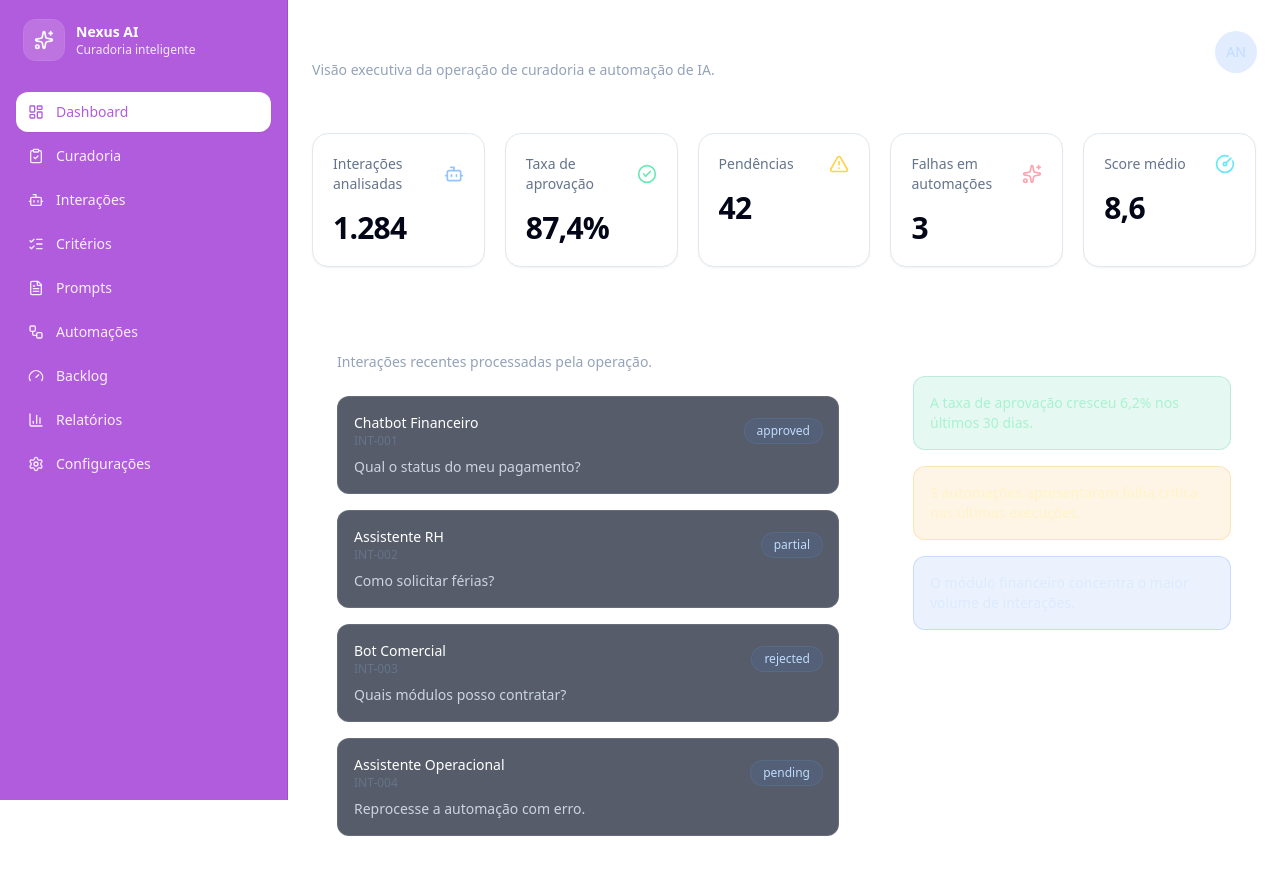
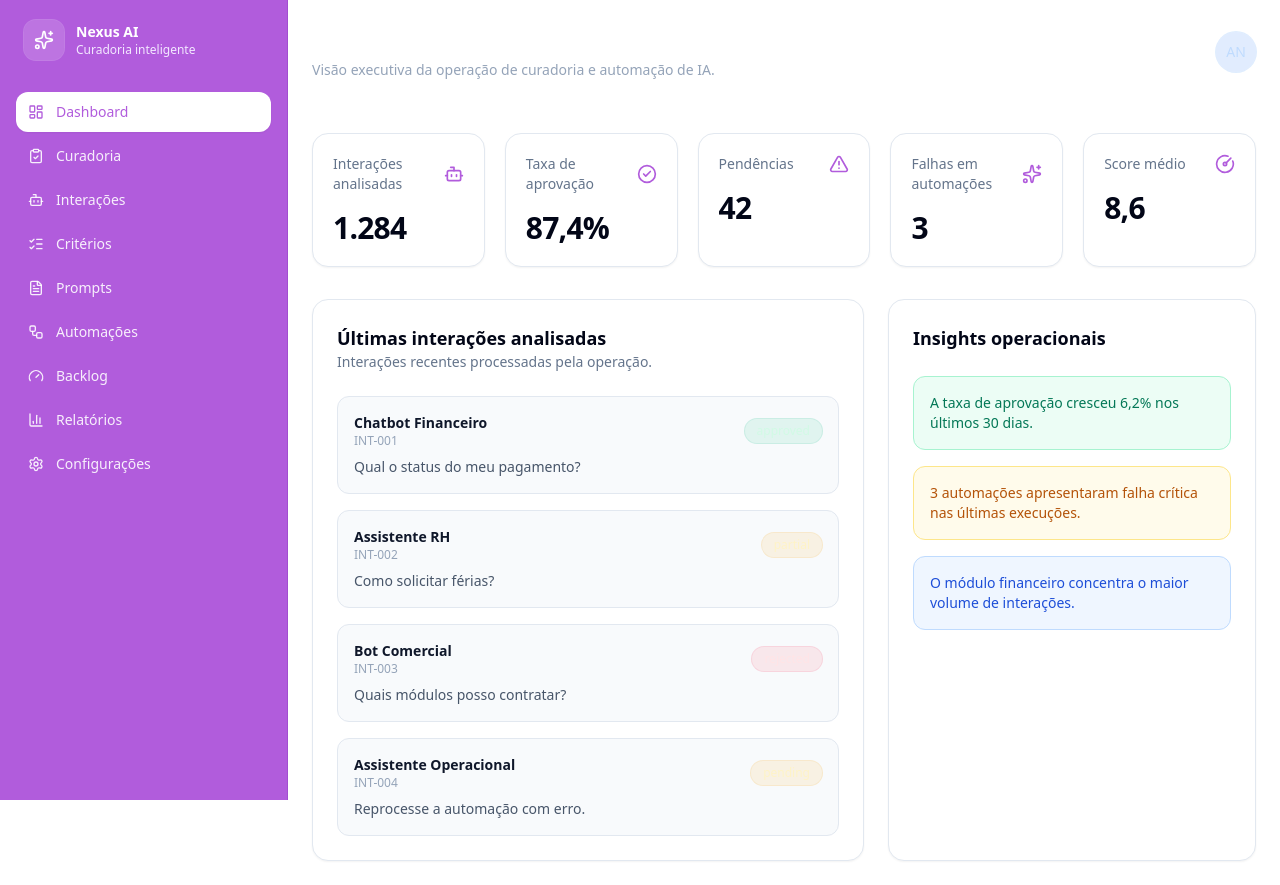
Before and after one commit to gittoptus/curadoria, a Next.js app: page /dashboard in a window 1280 px wide. Built offline with nearby package versions, Linux system fonts and the light colour scheme.

Commit message:
style: harmonize dashboard colors for light theme

```diff
--- a/app/dashboard/page.tsx
+++ b/app/dashboard/page.tsx
@@ -2,6 +2,7 @@ import { AlertTriangle, Bot, CheckCircle2, GaugeCircle, Sparkles } from 'lucide-
 import { PageShell } from '@/components/layout/page-shell'
 import { KpiCard } from '@/components/dashboard/kpi-card'
 import { interactions, kpis } from '@/data/mock-data'
+import { StatusBadge } from '@/components/shared/status-badge'
 
 export default function DashboardPage() {
   return (
@@ -13,42 +14,42 @@ export default function DashboardPage() {
         <KpiCard
           title="Interações analisadas"
           value={kpis.interactions}
-          icon={<Bot className="h-5 w-5 text-blue-300" />}
+          icon={<Bot className="h-5 w-5" />}
         />
 
         <KpiCard
           title="Taxa de aprovação"
           value={kpis.approvalRate}
-          icon={<CheckCircle2 className="h-5 w-5 text-emerald-300" />}
+          icon={<CheckCircle2 className="h-5 w-5" />}
         />
 
         <KpiCard
           title="Pendências"
           value={kpis.pendingReviews}
-          icon={<AlertTriangle className="h-5 w-5 text-amber-300" />}
+          icon={<AlertTriangle className="h-5 w-5" />}
         />
 
         <KpiCard
           title="Falhas em automações"
           value={kpis.failedAutomations}
-          icon={<Sparkles className="h-5 w-5 text-rose-300" />}
+          icon={<Sparkles className="h-5 w-5" />}
         />
 
         <KpiCard
           title="Score médio"
           value={kpis.averageScore}
-          icon={<GaugeCircle className="h-5 w-5 text-cyan-300" />}
+          icon={<GaugeCircle className="h-5 w-5" />}
         />
       </div>
 
       <div className="mt-8 grid gap-6 xl:grid-cols-[1.5fr,1fr]">
-        <section className="rounded-2xl border border-white/10 bg-white/5 p-6">
+        <section className="rounded-2xl border border-slate-200 bg-white p-6 shadow-sm">
           <div className="mb-6 flex items-center justify-between">
             <div>
-              <h2 className="text-lg font-semibold text-white">
+              <h2 className="text-lg font-semibold text-slate-950">
                 Últimas interações analisadas
               </h2>
-              <p className="text-sm text-slate-400">
+              <p className="text-sm text-slate-500">
                 Interações recentes processadas pela operação.
               </p>
             </div>
@@ -58,24 +59,22 @@ export default function DashboardPage() {
             {interactions.map((interaction) => (
               <div
                 key={interaction.id}
-                className="rounded-xl border border-white/10 bg-slate-900/70 p-4"
+                className="rounded-xl border border-slate-200 bg-slate-50 p-4"
               >
                 <div className="mb-2 flex items-center justify-between">
                   <div>
-                    <p className="text-sm font-medium text-white">
+                    <p className="text-sm font-semibold text-slate-900">
                       {interaction.source}
                     </p>
-                    <p className="text-xs text-slate-500">
+                    <p className="text-xs text-slate-400">
                       {interaction.id}
                     </p>
                   </div>
 
-                  <span className="rounded-full bg-blue-500/10 px-3 py-1 text-xs text-blue-200 ring-1 ring-blue-400/20">
-                    {interaction.status}
-                  </span>
+                  <StatusBadge status={interaction.status} />
                 </div>
 
-                <p className="text-sm text-slate-300">
+                <p className="text-sm text-slate-600">
                   {interaction.userInput}
                 </p>
               </div>
@@ -83,26 +82,26 @@ export default function DashboardPage() {
           </div>
         </section>
 
-        <section className="rounded-2xl border border-white/10 bg-white/5 p-6">
-          <h2 className="text-lg font-semibold text-white">
+        <section className="rounded-2xl border border-slate-200 bg-white p-6 shadow-sm">
+          <h2 className="text-lg font-semibold text-slate-950">
             Insights operacionais
           </h2>
 
           <div className="mt-6 space-y-4">
-            <div className="rounded-xl border border-emerald-500/20 bg-emerald-500/10 p-4">
-              <p className="text-sm font-medium text-emerald-200">
+            <div className="rounded-xl border border-emerald-200 bg-emerald-50 p-4">
+              <p className="text-sm font-medium text-emerald-700">
                 A taxa de aprovação cresceu 6,2% nos últimos 30 dias.
               </p>
             </div>
 
-            <div className="rounded-xl border border-amber-500/20 bg-amber-500/10 p-4">
-              <p className="text-sm font-medium text-amber-100">
+            <div className="rounded-xl border border-amber-200 bg-amber-50 p-4">
+              <p className="text-sm font-medium text-amber-700">
                 3 automações apresentaram falha crítica nas últimas execuções.
               </p>
             </div>
 
-            <div className="rounded-xl border border-blue-500/20 bg-blue-500/10 p-4">
-              <p className="text-sm font-medium text-blue-100">
+            <div className="rounded-xl border border-blue-200 bg-blue-50 p-4">
+              <p className="text-sm font-medium text-blue-700">
                 O módulo financeiro concentra o maior volume de interações.
               </p>
             </div>
```
